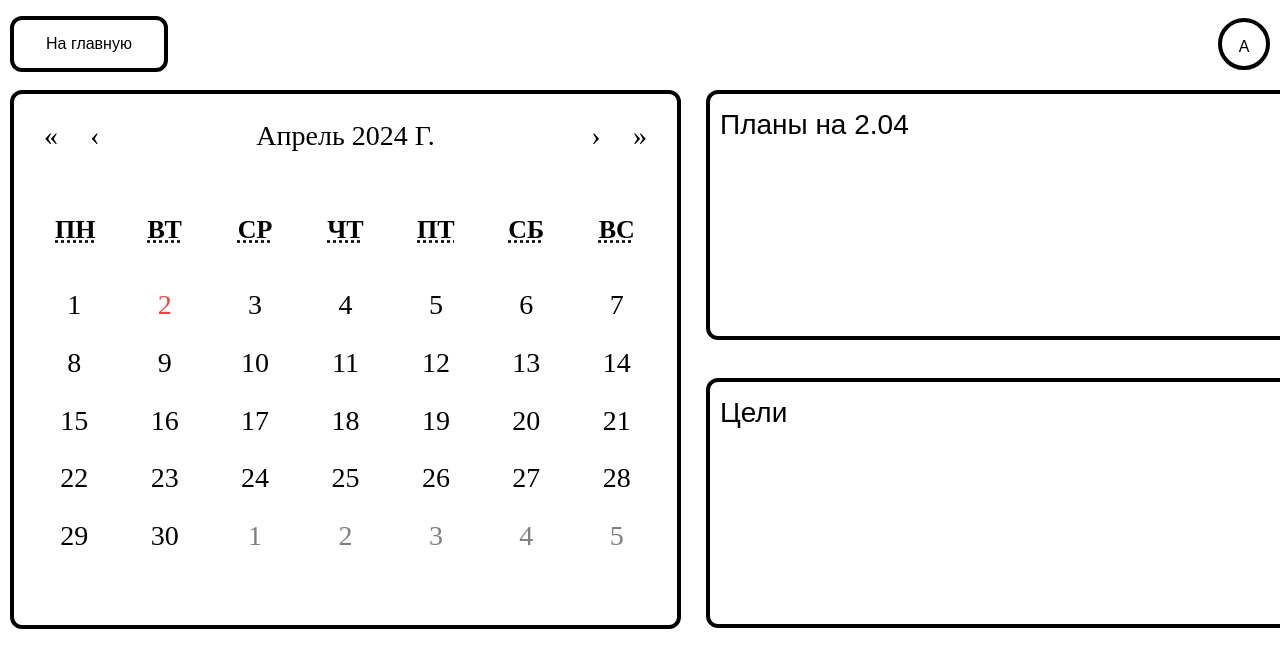
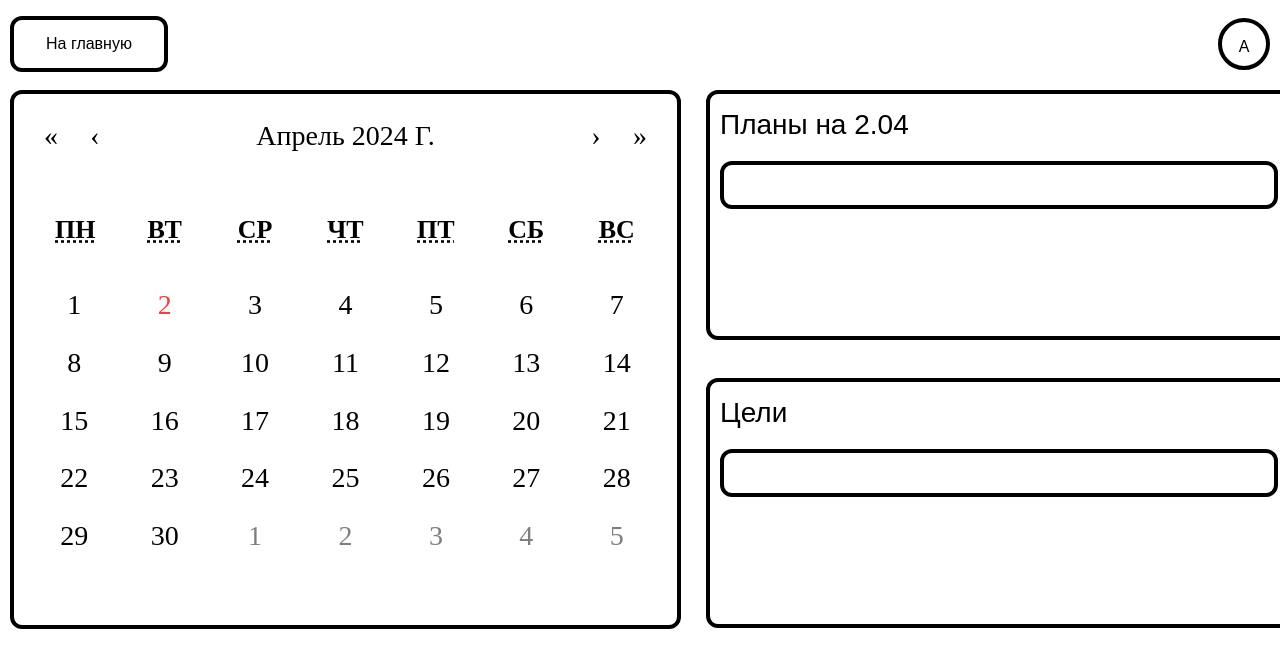
Before and after one commit to kleprer/diary, a Next.js app: page /calendar in a window 1280 px wide. Shown: the top 668 px of the page. Built offline with nearby package versions, Linux system fonts and the light colour scheme; a web font is replaced by a local one.

Commit message:
moved css for calendar into app, added todo list with the ability to add todos (yet to be finished**)

```diff
--- a/app/calendar/page.js
+++ b/app/calendar/page.js
@@ -3,7 +3,7 @@ import NavbarCalendar from "/components/NavbarCalendar";
 import Card from "/components/Card";
 import { useState } from "react";
 import Calendar from 'react-calendar';
-import '/components/Calendar.css';
+import '../Calendar.css';
 
 
 export default function CalendarTasksGoals() {
--- a/components/Card.jsx
+++ b/components/Card.jsx
@@ -1,12 +1,22 @@
 'use client'
 import React, { useState } from 'react'
-import AddTodo from './AddTodo';
+import TodoForm from './TodoForm';
 import Todo from './Todo';
-import TodoList from './TodoList';
 
 const Card = (props) => {
 
-  // const [todos, setTodos] = useState([]);
+  const [todos, setTodos] = useState([]);
+
+  const addTodo = (todo) => {
+    setTodos(todos.concat([{
+      id: Date.now(),
+      title: todo,
+      completed: false,
+      isEditing: false
+    }]))
+    console.log(todos);
+  }
+
   // const addTodo = todo => {
   //   setTodos([...todos, {id: uuidv4, task: todo, completed: false,
   //   isEditing: false}])
@@ -19,7 +29,14 @@ const Card = (props) => {
         rounded-xl p-[10px] min-h-[250px]">
             <h2 className="text-[28px] pb-[15px]">
                 {props.title}
+
             </h2>
+            <TodoForm addTodo={addTodo}/>
+            {todos.map((todo, index) => (
+              <Todo task={todo} key={index}/>
+              )
+            )
+            }
 
 
 
--- a/components/Todo.jsx
+++ b/components/Todo.jsx
@@ -4,20 +4,22 @@ import { FiX } from "react-icons/fi";
 
 const Todo = (props) => {
   return (
-    <div >
-      {/* <h2 lassName="list-none
-      text-[20px] text-black opacity-[50%] m-0 w-full border-b-4 border-black
+    <div className="flex items-center justify-between">
+      <h2 lassName="list-none m-auto
+      text-[20px] text-black opacity-[50%] m-0 border-b-4 border-black
       mb-[15px] mt-[10px]">
-        aaa
+        {props.task.title}
       </h2>
-      <button>
+      <div className="flex items-center">
+        <button>
           <FiEdit2 className="size-[25px]
           hover:text-gray-300 mt-[10px]"/>
         </button>
         <button>
           <FiX className="size-[30px]
-            hover:text-gray-300 mt-[10px]"/>
-        </button> */}
+          hover:text-gray-300 mt-[10px]"/>
+        </button>
+      </div>
         {/* <h2 className="list-none
           text-[20px] text-black opacity-[50%] m-0 w-full border-b-4 border-black
           mb-[15px] mt-[10px]">
--- /dev/null
+++ b/components/TodoForm.jsx
@@ -0,0 +1,33 @@
+'use client'
+import React, {useState} from 'react'
+import { FiPlus } from "react-icons/fi";
+
+const TodoForm = (props) => {
+
+    const [value, setValue] = useState('');
+
+    const handleSubmit = (e) => {
+        e.preventDefault();
+        if (value.trim() !== "") {
+            props.addTodo(value);
+        }
+        setValue('');
+    }
+
+    return (
+        <form className="flex gap-[5px] items-center"
+        onSubmit={handleSubmit}>
+            <input type="text" placeholder="" value={value}
+            className="focus:outline-none text-[20px]
+            text-black p-[5px] w-full rounded-xl border-4
+            border-black" onChange={(e) => setValue(e.target.value)}>
+            </input>
+            <button type="submit">
+                <FiPlus className="size-[40px]
+                hover:text-gray-300"/>
+            </button>
+        </form>
+    )
+}
+
+export default TodoForm
--- a/components/TodoList.jsx
+++ b/components/TodoList.jsx
@@ -4,8 +4,6 @@
 import React, {useState} from 'react'
 import { FiEdit2 } from "react-icons/fi";
 import { FiX } from "react-icons/fi";
-import AddTodo from './AddTodo';
-import Todo from './Todo';
 
 const TodoList = (props) => {
 
```
Also changed, not shown: app/Calendar.css (renamed from components/Calendar.css).
